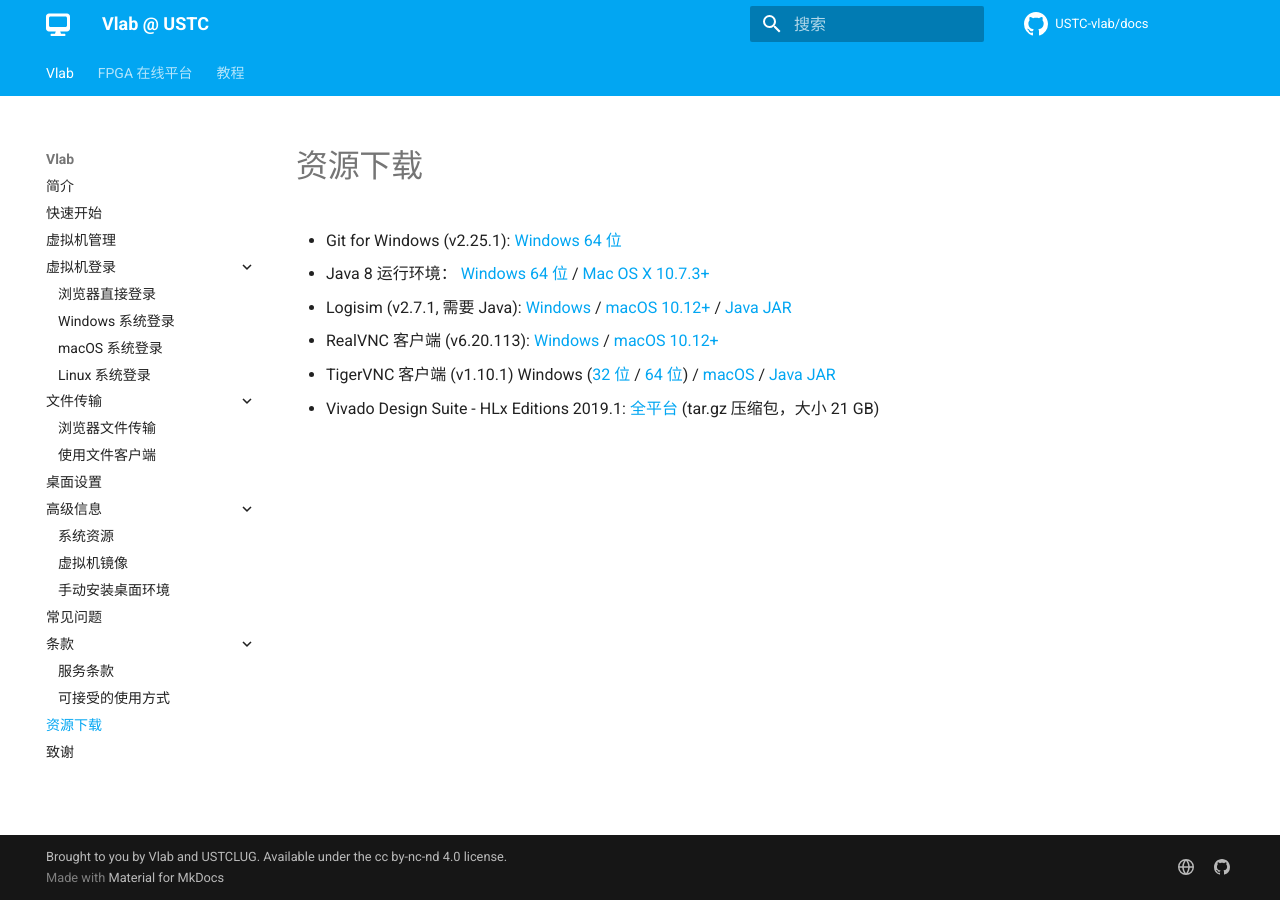
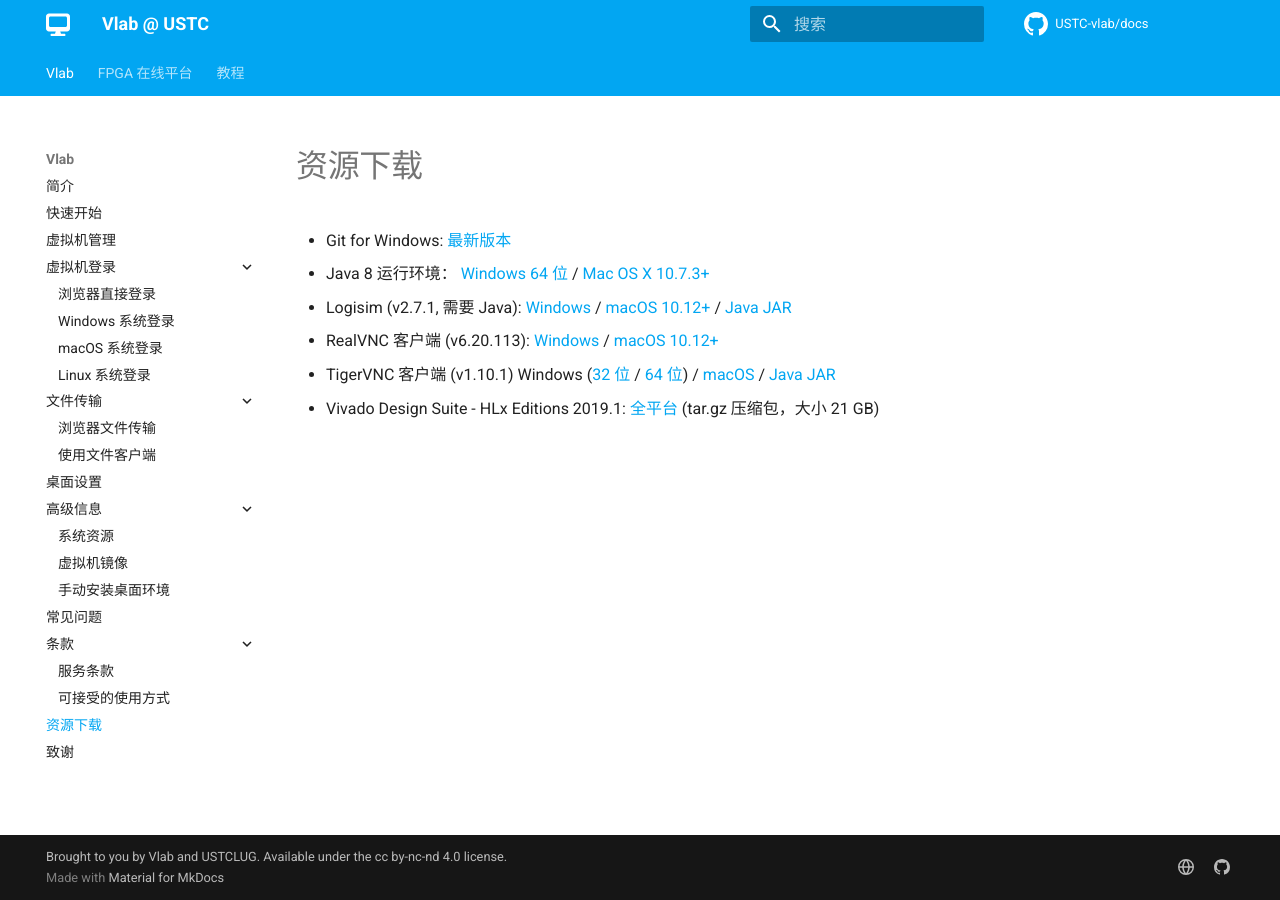
Before and after one commit to USTC-vlab/docs, an MkDocs documentation site: the page built from docs/downloads.md, in a window 1280 px wide. Built offline with MkDocs 1.6.1 and Material for MkDocs 9.7.7, drawn with Linux system fonts in a browser that asks for light colours; comment, search, counter and statistics services are not loaded.

Commit message:
Point Git for Windows download to TUNA

```diff
--- a/docs/downloads.md
+++ b/docs/downloads.md
@@ -1,6 +1,6 @@
 # 资源下载
 
-- Git for Windows (v2.25.1): [Windows 64 位](https://vlab.ustc.edu.cn/downloads/Git-2.25.1-64-bit.exe)
+- Git for Windows: [最新版本](https://mirrors.tuna.tsinghua.edu.cn/github-release/git-for-windows/git/LatestRelease/)
 - Java 8 运行环境：
   [Windows 64 位](https://vlab.ustc.edu.cn/downloads/jre-8u221-windows-x64.exe) /
   [Mac OS X 10.7.3+](https://vlab.ustc.edu.cn/downloads/jre-8u221-macosx-x64.dmg)
```
